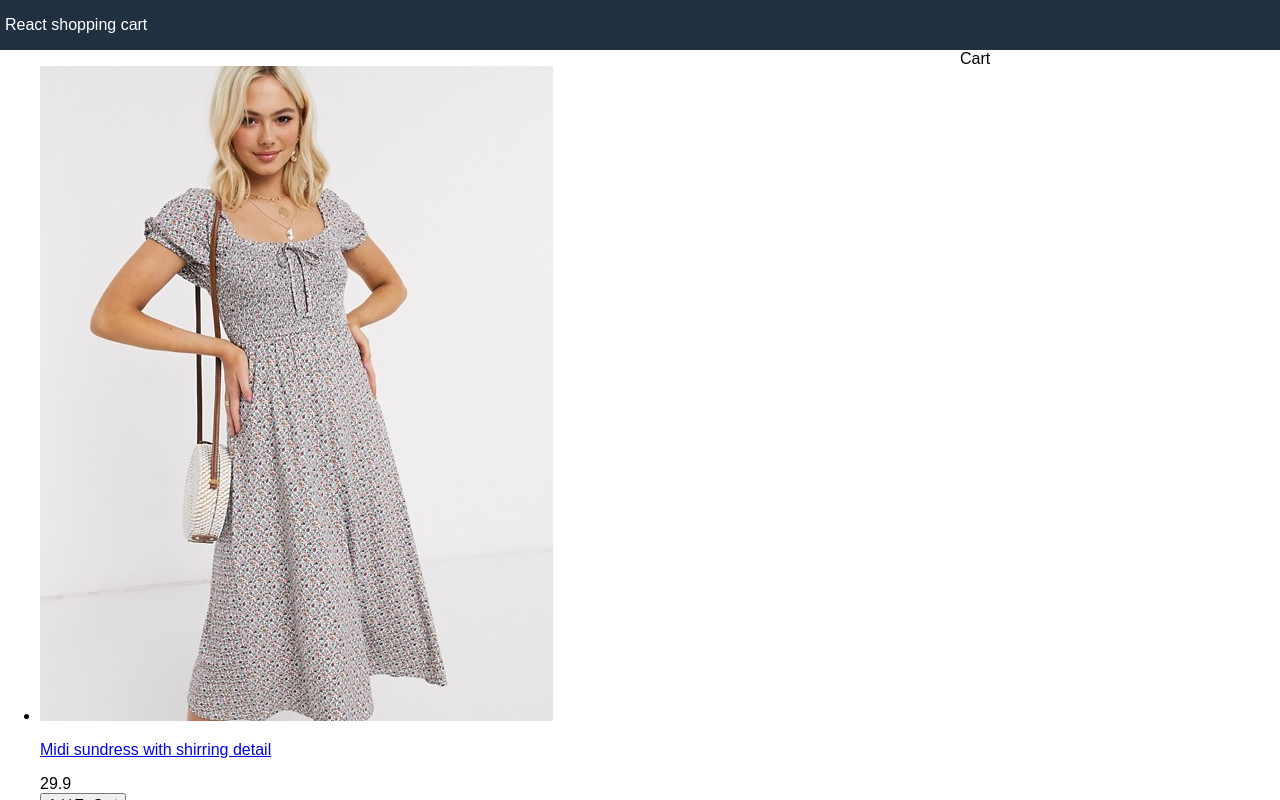
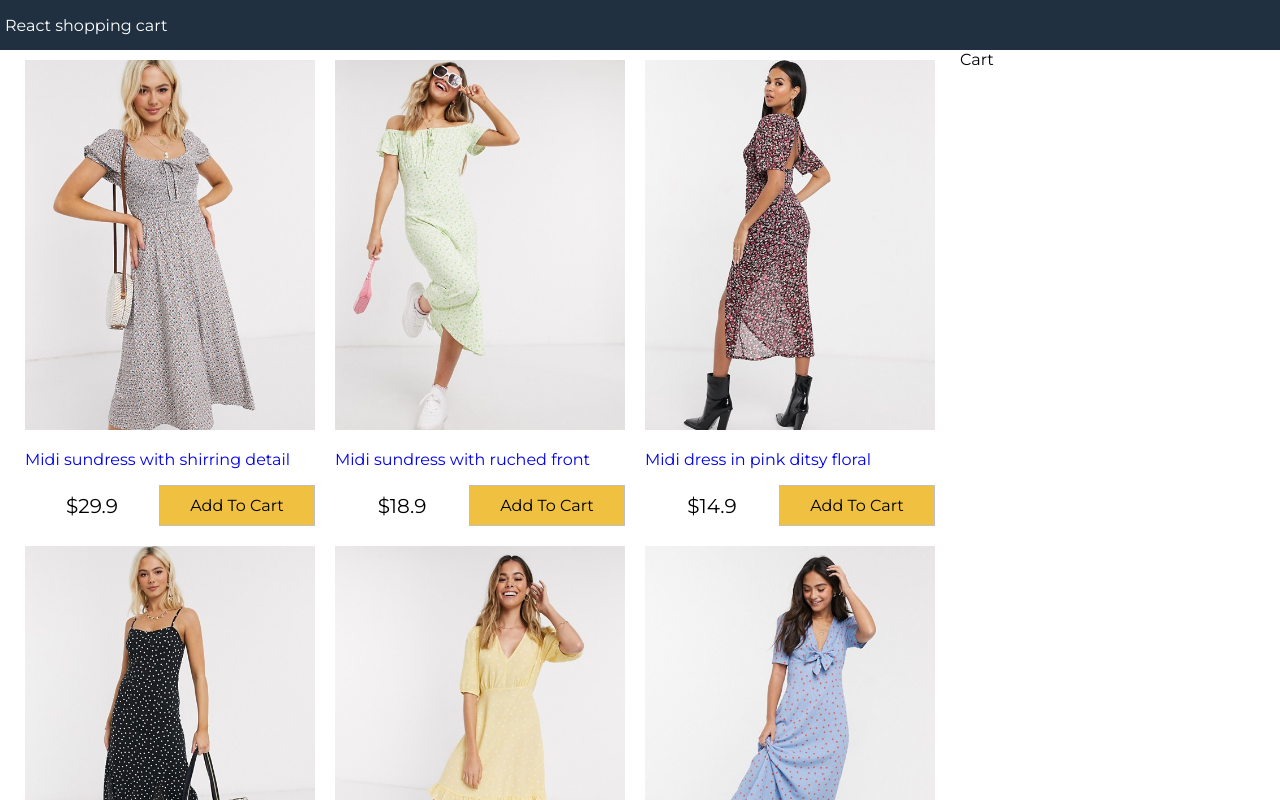
Before and after one commit to toivux8/react-redux-ecommerce, a React (Create React App) app: page / in a window 1280 px wide. Shown: the top 800 px of the page. Built offline with nearby package versions, Linux system fonts and the light colour scheme.

Commit message:
fix display products

```diff
--- a/src/components/Products.js
+++ b/src/components/Products.js
@@ -1,4 +1,5 @@
 import React, { Component } from 'react';
+import formatCurrency from '../util';
 
 export default class Products extends Component {
   render() {
@@ -12,7 +13,7 @@
                             <p>{product.title}</p>
                         </a>
                         <div className='product-price'>
-                            <div>{product.price}</div>
+                            <div>{formatCurrency(product.price)}</div>
                             <button className='button primary'>Add To Cart</button>
                         </div>
                     </div>
--- a/src/index.css
+++ b/src/index.css
@@ -1,3 +1,5 @@
+@import url('https://fonts.googleapis.com/css?family=Montserrat&display=swap');
+
 html {
   font-size: 62.5%;
   box-sizing: border-box;
@@ -9,9 +11,13 @@
   margin: 0;
 }
 
-body, input, select, textarea {
+body, input, select, textarea, button {
+  font-family: Montserrat, Arial, Helvetica, sans-serif;
   font-size: 1.6rem;
-  font-family: Arial, Helvetica, sans-serif;
+}
+
+a {
+  text-decoration: none;
 }
 
 .grid-container{
@@ -65,3 +71,54 @@
 .sidebar {
   flex: 1 20rem;
 }
+
+/* products */
+.products {
+  display: flex;
+  flex-wrap: wrap;
+  justify-content: center;
+  align-items: center;
+  padding: 0;
+  margin: 0;
+  list-style-type: none;
+}
+.products li {
+  flex: 0 1 29rem;
+  padding: 1rem;
+}
+
+.product {
+  display: flex;
+  flex-direction: column;
+  justify-content: space-between;
+  height: 100%;
+}
+.product img {
+  max-width: 37rem;
+  max-height: 37rem;
+}
+.product-price {
+  display: flex;
+  justify-content: space-between;
+  align-items: center;
+}
+.product-price div,
+.product-price button {
+  text-align: center;
+  flex: 1;
+}
+.product-price {
+  font-size: 2rem;
+}
+.button {
+  padding: 1rem;
+  border: 0.1rem #c0c0c0 solid;
+  background-color: #f0f0f0;
+  cursor: pointer;
+}
+.button:hover {
+  border: 0.1rem #808080 solid;
+}
+.button.primary {
+  background-color: #f0c040;
+}
--- /dev/null
+++ b/src/util.js
@@ -0,0 +1,3 @@
+export default function formatCurrency(num) {
+    return "$" + Number(num.toFixed(1)).toLocaleString() + " ";
+}
```
